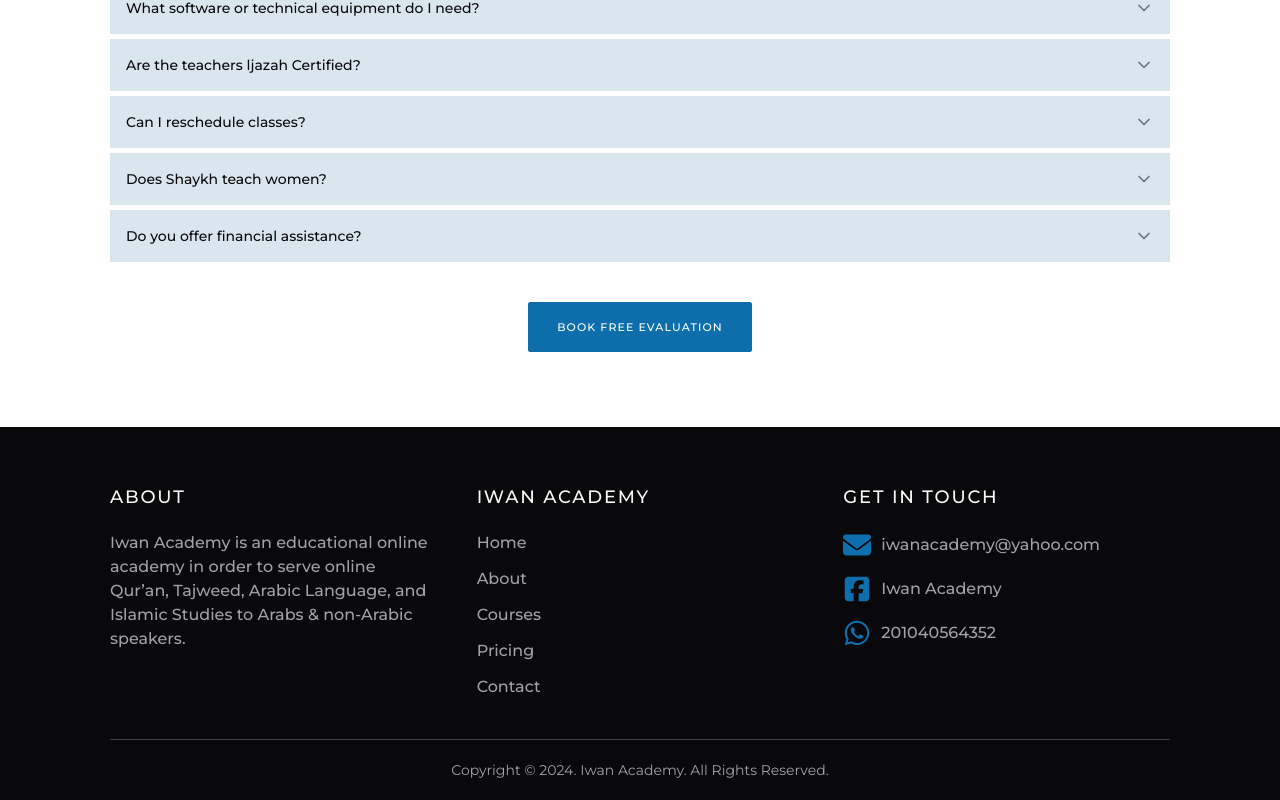
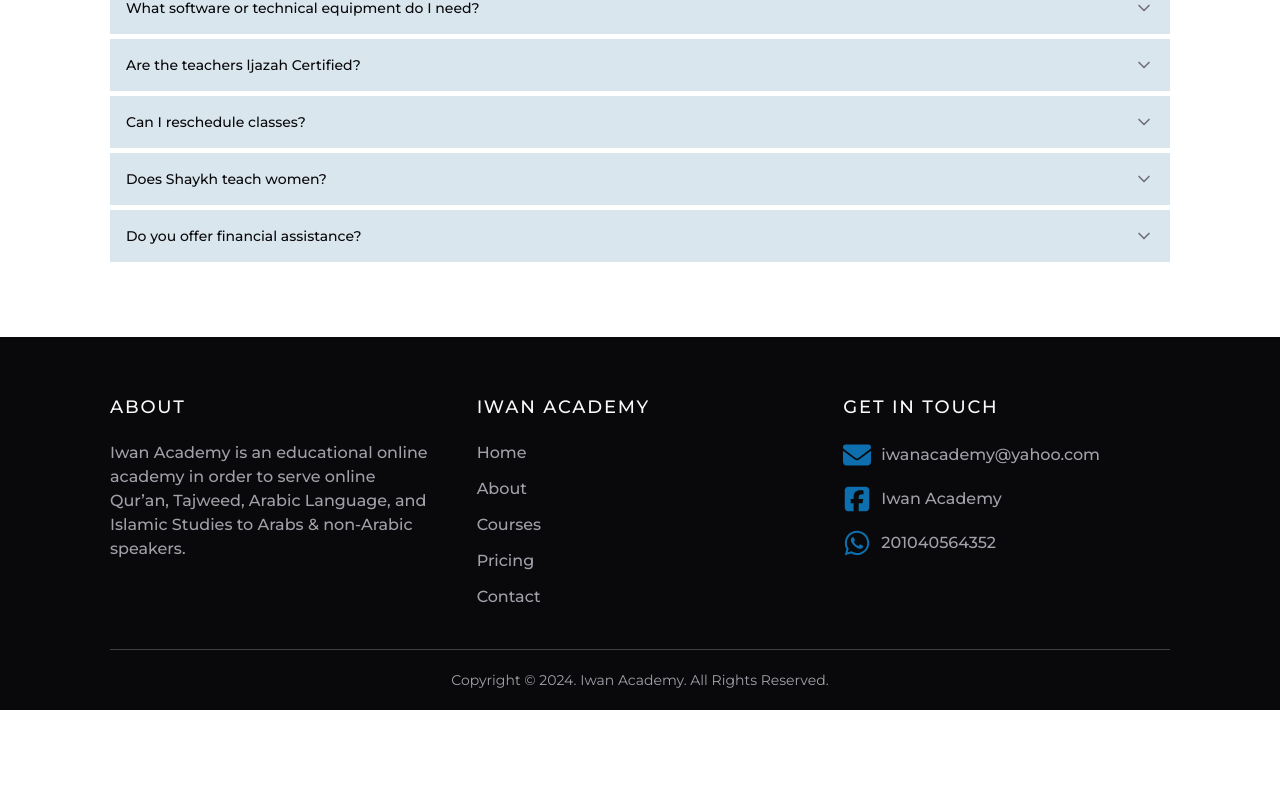
Before and after one commit to abdallanoor/iwan-academy, a Next.js app: page / in a window 1280 px wide. Shown: the part 4592-5392 px from the top of the page. After the commit the page ends 5302 px from the top, so only its background shows below. Built offline with nearby package versions, Linux system fonts and the light colour scheme; no server answers.

Commit message:
refactor: 🔨 Faqs

```diff
--- a/components/Faqs.jsx
+++ b/components/Faqs.jsx
@@ -1,4 +1,4 @@
-import { FREE_EVALUATION_URL, getFaqs } from "@/constants";
+import { getFaqs } from "@/constants";
 import { useTranslations } from "next-intl";
 import {
   Accordion,
@@ -6,10 +6,8 @@ import {
   AccordionItem,
   AccordionTrigger,
 } from "@/components/ui/accordion";
-import ShareLink from "./ShareLink";
 
 export default function Faqs() {
-  const bookFree = useTranslations("");
   const t = useTranslations("faqs");
   const faqs = getFaqs(t);
   return (
@@ -28,12 +26,6 @@ export default function Faqs() {
             </AccordionItem>
           ))}
         </Accordion>
-        <ShareLink
-          title={bookFree("bookFree")}
-          href={FREE_EVALUATION_URL}
-          className="block w-fit mx-auto mt-10"
-          blank
-        />
       </div>
     </section>
   );
```
